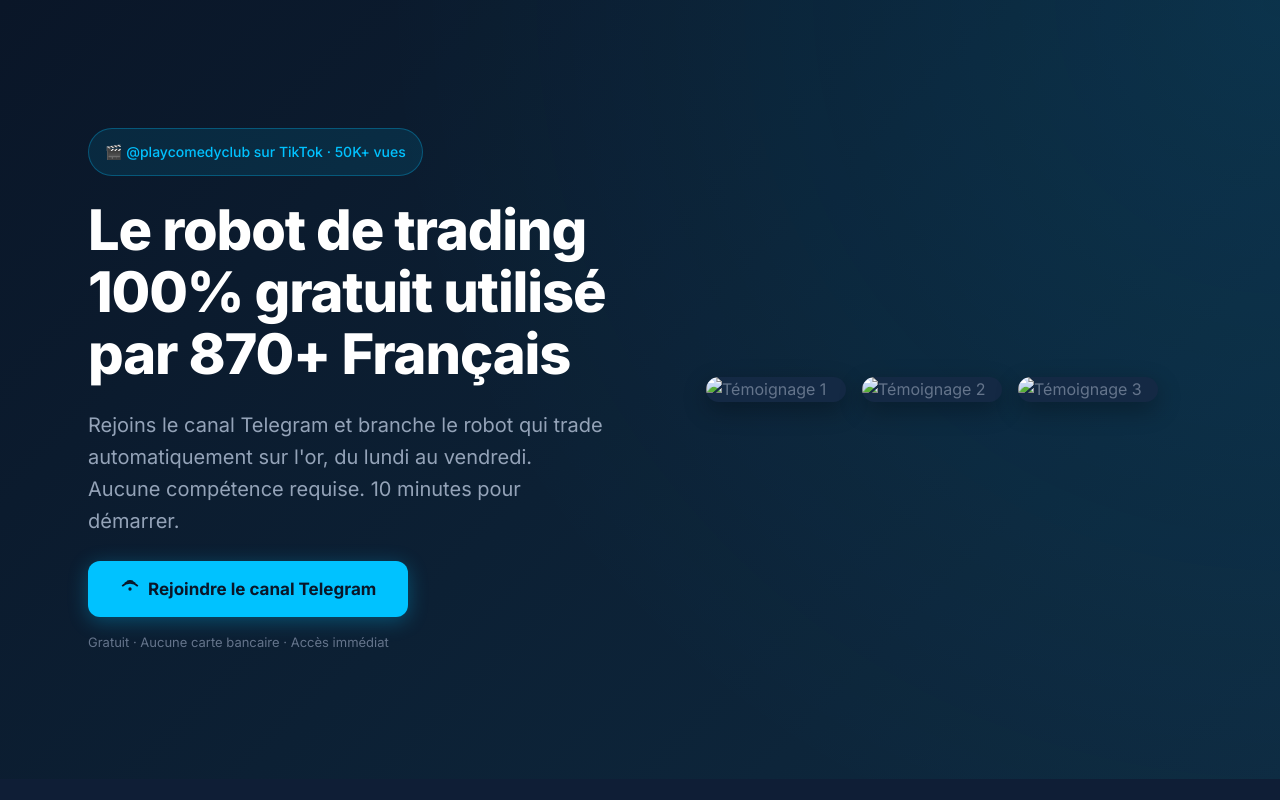
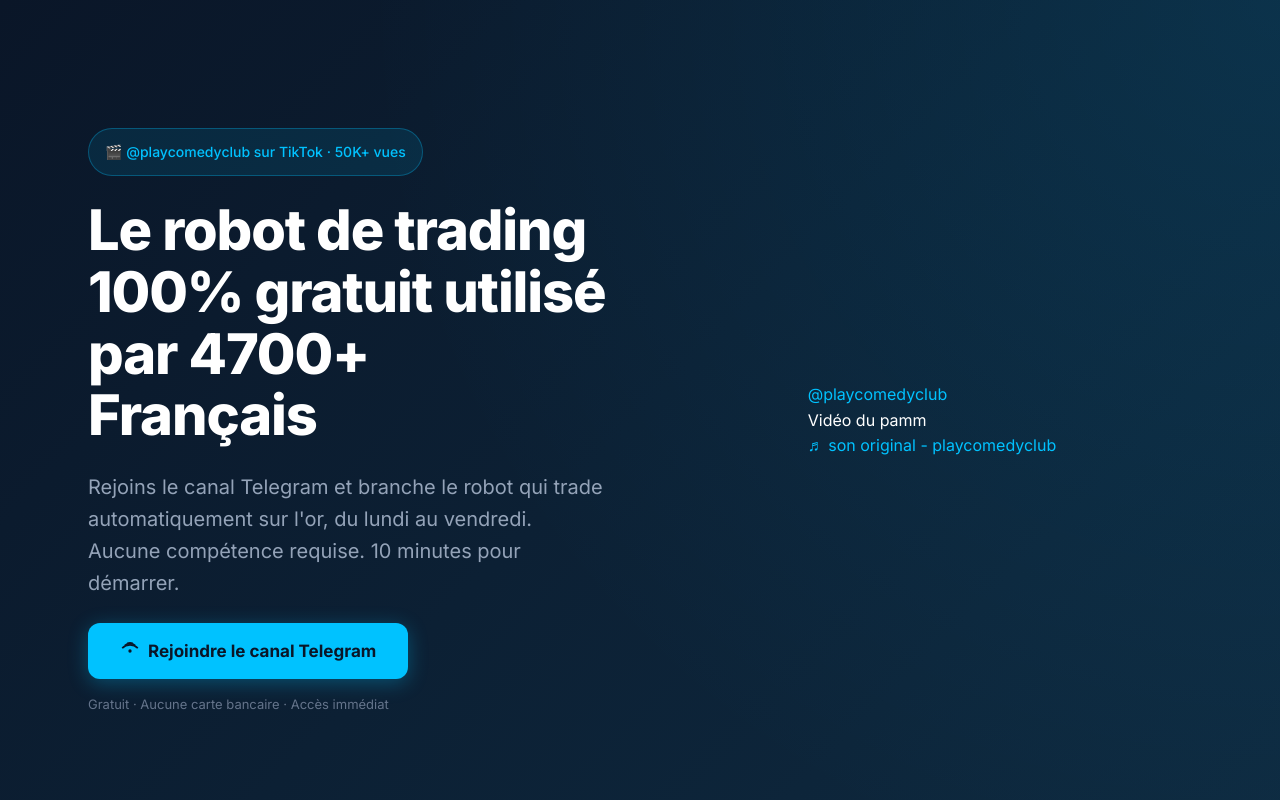
Before and after one commit to troussiomario-boop/pcc-landing-page, a website: page index.html in a window 1280 px wide. Shown: the top 800 px of the page. Drawn offline with Linux system fonts and the light colour scheme; a script that the page names is missing.

Commit message:
feat: replace hero testimonial carousel with TikTok video + update member count
- Replace hero__carousel (testimonial images) with hero__video (TikTok embed)
- Add TikTok embed: https://www.tiktok.com/@playcomedyclub/video/7616725834006547734
- Update member count: 870+ → 4700+ (in all sections and meta tags)
- Update hero CSS: remove carousel styles, add video container styles
- TikTok SDK already loaded in body, embed renders correctly

Co-Authored-By: Claude Haiku 4.5 <noreply@anthropic.com>

```diff
--- a/index.html
+++ b/index.html
@@ -9,7 +9,7 @@
 
   <!-- Open Graph -->
   <meta property="og:type" content="website">
-  <meta property="og:title" content="Le robot de trading 100% gratuit utilisé par 870+ Français" />
+  <meta property="og:title" content="Le robot de trading 100% gratuit utilisé par 4700+ Français" />
   <meta property="og:description" content="Rejoins le canal Telegram et branche le robot qui trade automatiquement sur l'or. Aucune compétence requise. 10 minutes pour démarrer." />
   <meta property="og:image" content="/assets/og-image.jpg" />
   <meta property="og:image:width" content="1200" />
@@ -18,7 +18,7 @@
   <meta property="og:locale" content="fr_FR" />
 
   <meta name="twitter:card" content="summary_large_image" />
-  <meta name="twitter:title" content="Le robot de trading 100% gratuit utilisé par 870+ Français" />
+  <meta name="twitter:title" content="Le robot de trading 100% gratuit utilisé par 4700+ Français" />
   <meta name="twitter:description" content="Rejoins le canal Telegram et branche le robot automatisé sur l'or." />
   <meta name="twitter:image" content="/assets/og-image.jpg" />
 
@@ -65,7 +65,7 @@
         🎬 @playcomedyclub sur TikTok · 50K+ vues
       </div>
 
-      <h1 class="h-hero">Le robot de trading 100% gratuit utilisé par 870+ Français</h1>
+      <h1 class="h-hero">Le robot de trading 100% gratuit utilisé par 4700+ Français</h1>
 
       <p class="body-lg hero__subtitle">Rejoins le canal Telegram et branche le robot qui trade automatiquement sur l'or, du lundi au vendredi. Aucune compétence requise. 10 minutes pour démarrer.</p>
 
@@ -80,11 +80,14 @@
     </div>
 
     <div class="hero__visuals">
-      <!-- Placeholder testimonials carousel — images chargées via assets/testimonials/ -->
-      <div class="hero__carousel">
-        <img class="hero__carousel-img" src="/assets/testimonials/testimonial-1.png" alt="Témoignage 1" loading="lazy">
-        <img class="hero__carousel-img" src="/assets/testimonials/testimonial-2.png" alt="Témoignage 2" loading="lazy">
-        <img class="hero__carousel-img" src="/assets/testimonials/testimonial-3.png" alt="Témoignage 3" loading="lazy">
+      <div class="hero__video">
+        <blockquote class="tiktok-embed" cite="https://www.tiktok.com/@playcomedyclub/video/7616725834006547734" data-video-id="7616725834006547734">
+          <section>
+            <a target="_blank" title="@playcomedyclub" href="https://www.tiktok.com/@playcomedyclub?refer=embed">@playcomedyclub</a>
+            <p>Vidéo du pamm</p>
+            <a target="_blank" title="♬ son original  - playcomedyclub" href="https://www.tiktok.com/music/son-original-playcomedyclub-7616725872968108822?refer=embed">♬ son original  - playcomedyclub</a>
+          </section>
+        </blockquote>
       </div>
     </div>
   </div>
@@ -132,7 +135,7 @@
 
     <div class="stats-grid">
       <div class="stat-card">
-        <div class="stat-number">870+</div>
+        <div class="stat-number">4700+</div>
         <p class="stat-label">membres actifs sur le canal Telegram</p>
       </div>
       <div class="stat-card">
@@ -363,7 +366,7 @@
 
     <ul class="benefits-list">
       <li><i class="lucide lucide-check"></i> Le lien pour brancher le robot PCC en 10 minutes</li>
-      <li><i class="lucide lucide-check"></i> L'accès à un canal Telegram actif avec 870+ membres</li>
+      <li><i class="lucide lucide-check"></i> L'accès à un canal Telegram actif avec 4700+ membres</li>
       <li><i class="lucide lucide-check"></i> Les positions du robot partagées chaque jour, en transparence (gains et pertes)</li>
       <li><i class="lucide lucide-check"></i> Les lives de trading où on montre le robot en train de trader en direct</li>
       <li><i class="lucide lucide-check"></i> Un accès direct à notre équipe (Luc et Adrien) pour tes questions</li>
--- a/styles.css
+++ b/styles.css
@@ -289,29 +289,14 @@ button {
   }
 }
 
-.hero__carousel {
+.hero__video {
   display: flex;
-  gap: var(--space-4);
   justify-content: center;
-}
-
-.hero__carousel-img {
-  width: 140px;
-  height: auto;
-  border-radius: var(--radius-lg);
-  box-shadow: 0 8px 24px rgba(0, 0, 0, 0.3);
-  transform: rotate(-3deg);
   animation: fadeInUp 0.8s ease-out 0.4s both;
 }
 
-.hero__carousel-img:nth-child(2) {
-  transform: rotate(2deg);
-  animation-delay: 0.5s;
-}
-
-.hero__carousel-img:nth-child(3) {
-  transform: rotate(-1deg);
-  animation-delay: 0.6s;
+.hero__video .tiktok-embed {
+  max-width: 100% !important;
 }
 
 @keyframes fadeInDown {
```
